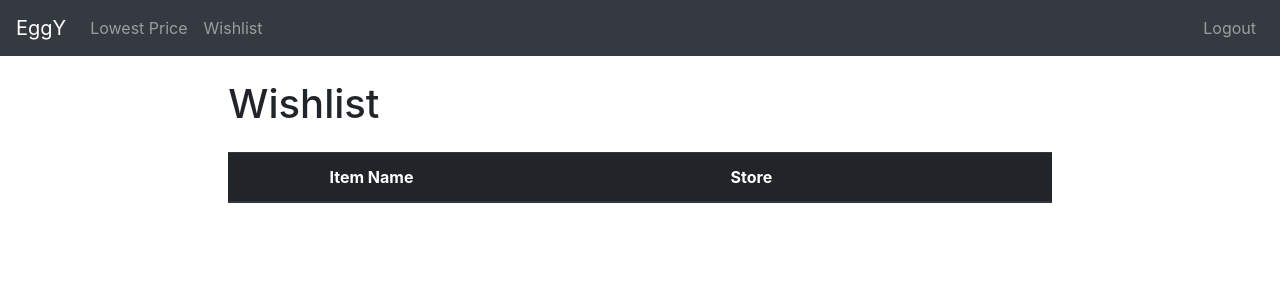
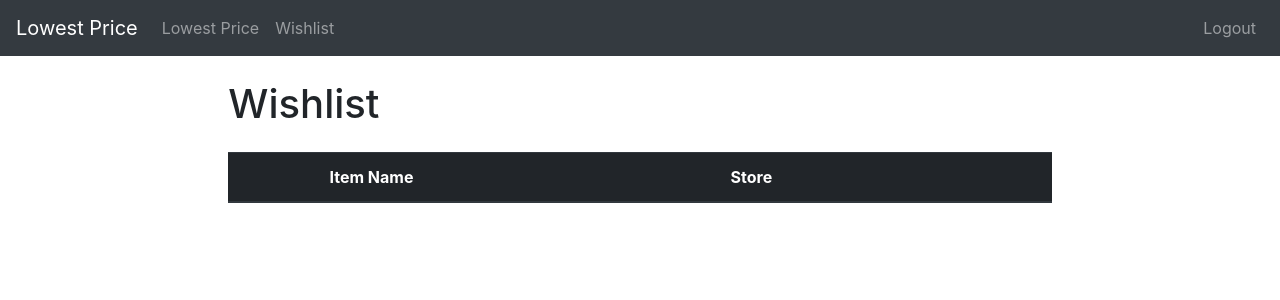
Before and after one commit to yemikudaisi/lowest-price-ng, a Flask app: page /about in a window 1280 px wide. Shown: the top 300 px of the page. Run offline with Flask 2, Linux system fonts and the light colour scheme; a user stored in the database is signed in; data comes from the database, SQL or seed files in the repository; lists and menus that the app fills with data are empty; some libraries are stand-ins or nearby versions.

Commit message:
functional, less images

```diff
--- a/main.py
+++ b/main.py
@@ -13,6 +13,7 @@ from datetime import datetime
 from flask import g
 import urllib
 from urllib.request import Request, urlopen
+import difflib
 
 
 app = Flask(__name__)
@@ -71,10 +72,10 @@ def itemDict(item):
             .find('a')
             .contents[0],
         "shop_name": shop_name,
-        "price": item.find('div', class_='caption')
+        "price": int(item.find('div', class_='caption')
             .find('div', class_='price')
             .find('a', class_='from')
-            .contents[2],
+            .contents[2]),
         "link": item.find('div', class_='product-thumbnail')
             .find('a')['href']
     }
@@ -94,21 +95,6 @@ def index():
         matches = 0
         counter = 0
 
-        # replace spaces with hyphens for url link
-        #for letter in name:
-            #if letter == ' ':
-                #name[counter] = '-'
-            #counter += 1
-        #name = ''.join(name)
-
-        #link = f'https://ng.pricena.com/en/search/?s={urllib.parse.quote(name)}'
-        #source = requests.get(link).text
-
-        #print(link)
-        #print(f'query parameter - >{name}')
-        #source = requests.get(f'https://www.getprice.com.au/buy-best-{name}.htm').text
-
-        #name = name.split('-')
 
         name_length = len(name)
         #compiles source into lxml file
@@ -124,24 +110,21 @@ def index():
         # creates an item dictionary for each item and stores it in items = []
         for item in items_source:
             items.append(itemDict(item))
+        global current_match
+        for item in items:
+            ration = difflib.SequenceMatcher(None, name.lower(), item['name'].lower()).ratio()
 
-        for item in items:
-            # buffer to store item name from items
-            item_buffer = list(set(item['name'].split(' ')))
-            #print(f'buffer --> {item_buffer}\n')
-            matches = 0
-            # iterates over every word in item_buffer
-            for i in item_buffer:
-                # iterates over every word in name
-                for j in name:
-                    if (i.lower() == j.lower()):
-                        matches += 1
-            if matches == name_length:
-                global current_match
-                current_match = item
-                print(current_match)
-                return render_template('lowest.html', item=item)
-        return render_template('notfound.html')
+            if(ration > 0.5):
+                if(current_match is None):
+                    current_match = item
+                elif(item['price'] < current_match['price']):
+                    current_match = item
+
+
+        if(current_match is None):
+            return render_template('notfound.html')
+        else:
+            return render_template('lowest.html', item=current_match)
 
 def get_search_soup(search_param):
     req = Request(f'https://ng.pricena.com/en/search/?s={urllib.parse.quote(search_param)}', headers={'User-Agent': 'Mozilla/5.0'})
--- a/templates/layout.html
+++ b/templates/layout.html
@@ -1,7 +1,7 @@
 <!DOCTYPE html>
 <html>
   <head>
-    <title>Eggi</title>
+    <title>Lowest Price</title>
     <!-- Required meta tags -->
     <meta charset="utf-8">
     <meta name="viewport" content="width=device-width, initial-scale=1, shrink-to-fit=no">
@@ -18,7 +18,7 @@
     <script src="https://maxcdn.bootstrapcdn.com/bootstrap/3.4.1/js/bootstrap.min.js"></script>
   </head>
   <nav class="navbar navbar-expand-md mb-4 bg-dark navbar-dark sticky-top">
-    <a class="navbar-brand" href="/">EggY</a>
+    <a class="navbar-brand" href="/">Lowest Price</a>
     <button class="navbar-toggler navbar-toggler-right" type="button" data-toggle="collapse" data-target="#navb" aria-expanded="true">
       <span class="navbar-toggler-icon"></span>
     </button>
```
Also changed, not shown: README.md.
